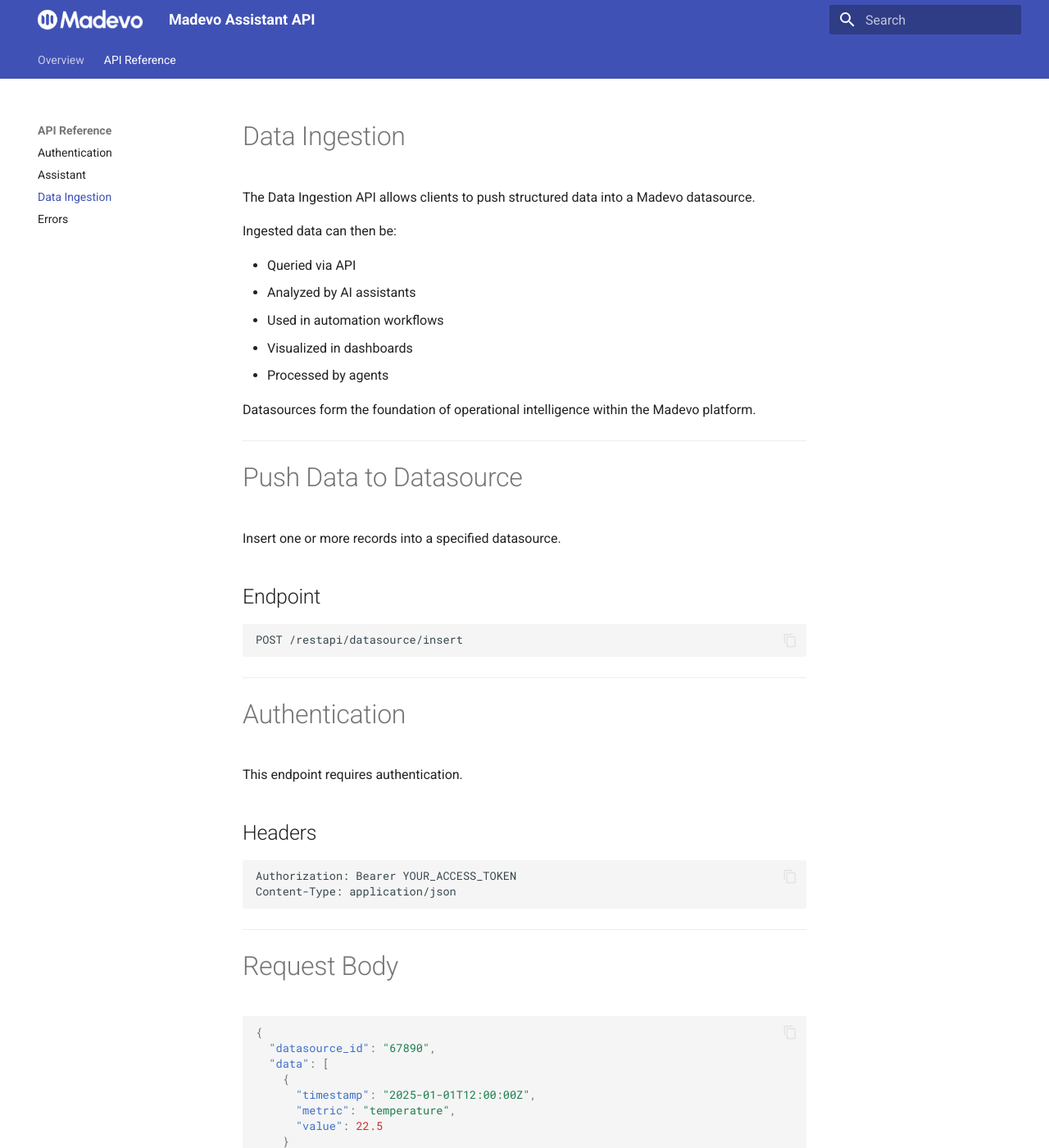
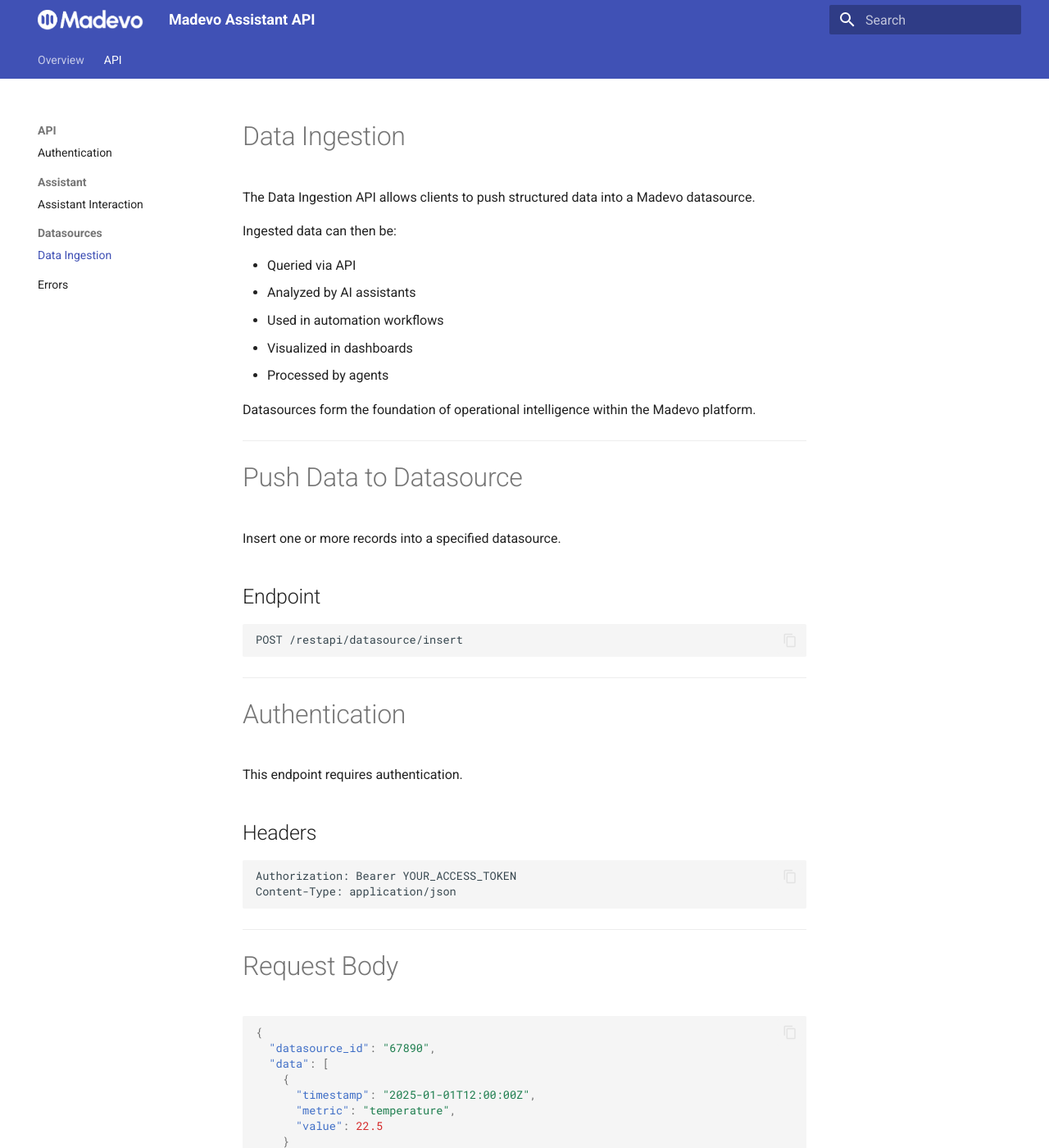
Before and after one commit to madevo-io/api-docs, an MkDocs documentation site: the page built from docs/datasource.md, in a window 1280 px wide and 1400 px high. Shown: the whole window at 82% size. Built offline with MkDocs 1.6.1 and Material for MkDocs 9.7.7, drawn with Linux system fonts in a browser that asks for light colours; some of the changed text lies outside the part shown.

Commit message:
Update mkdocs.yml

```diff
--- a/mkdocs.yml
+++ b/mkdocs.yml
@@ -6,17 +6,18 @@ theme:
   name: material
   language: en
   logo: assets/white.png
-
   features:
+    - navigation.instant
     - navigation.tabs
     - navigation.sections
     - navigation.expand
     - navigation.top
+    - navigation.indexes
     - toc.follow
     - content.code.copy
+    - content.code.annotate
     - search.suggest
     - search.highlight
-
   palette:
     - scheme: default
       primary: custom
@@ -27,20 +28,31 @@ theme:
 
 nav:
   - Overview:
-      - Introduction: index.md
-  - API Reference:
+      - Overview: index.md
+  - API:
       - Authentication: authentication.md
-      - Assistant: assistant.md
-      - Data Ingestion: datasource.md
+      - Assistant:
+          - Assistant Interaction: assistant.md
+      - Datasources:
+          - Data Ingestion: datasource.md
       - Errors: errors.md
 
 markdown_extensions:
   - admonition
+  - attr_list
+  - md_in_html
   - tables
-  - fenced_code
-  - codehilite
+  - footnotes
+  - pymdownx.details
+  - pymdownx.superfences
+  - pymdownx.inlinehilite
+  - pymdownx.highlight:
+      anchor_linenums: true
+  - pymdownx.tabbed:
+      alternate_style: true
   - toc:
       permalink: true
+      toc_depth: 3
 
 extra_css:
   - stylesheets/extra.css
```
